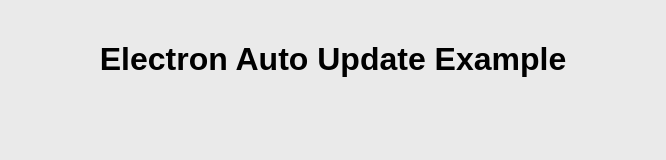
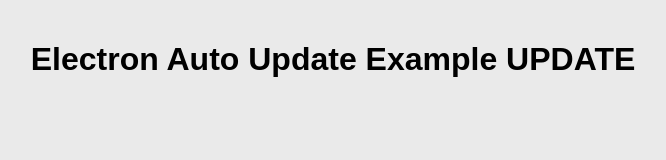
Before and after one commit to jolamar/auto-update, an Electron app: page index.html in a window 800 px wide. Shown: the whole page, without its empty margins (67-733 px from the left). Drawn offline with Linux system fonts and the light colour scheme; no server answers.

Commit message:
updates version

```diff
--- a/index.html
+++ b/index.html
@@ -26,7 +26,7 @@
   </style>
 </head>
 <body>
-  <h1>Electron Auto Update Example</h1>
+  <h1>Electron Auto Update Example UPDATE</h1>
   <p id="version"></p>
   <div id="notification" class="hidden">
     <p id="message"></p>
--- a/package.json
+++ b/package.json
@@ -1,6 +1,6 @@
 {
   "name": "auto-update",
-  "version": "1.0.7",
+  "version": "1.0.8",
   "description": "",
   "main": "main.js",
   "scripts": {
```
